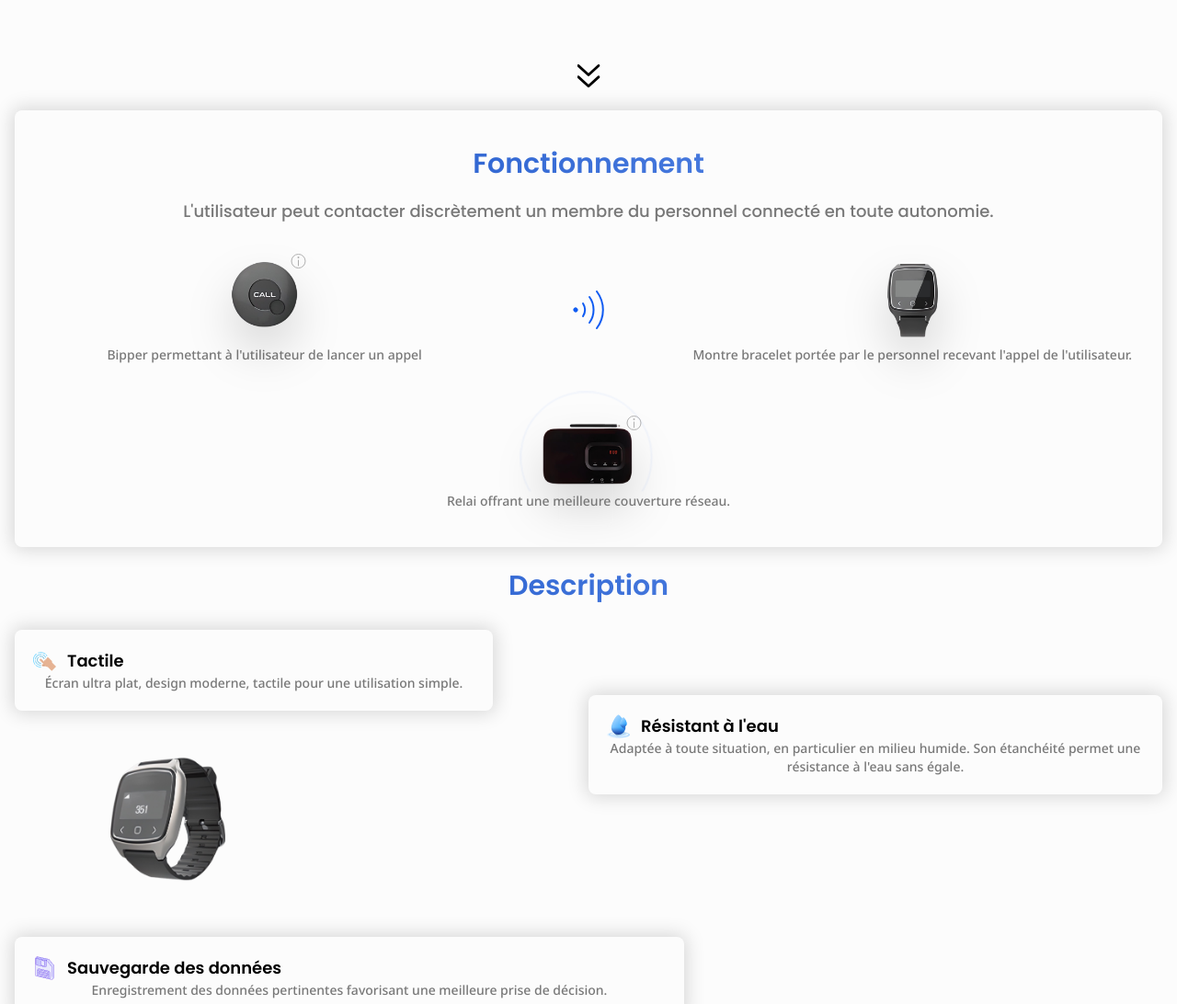
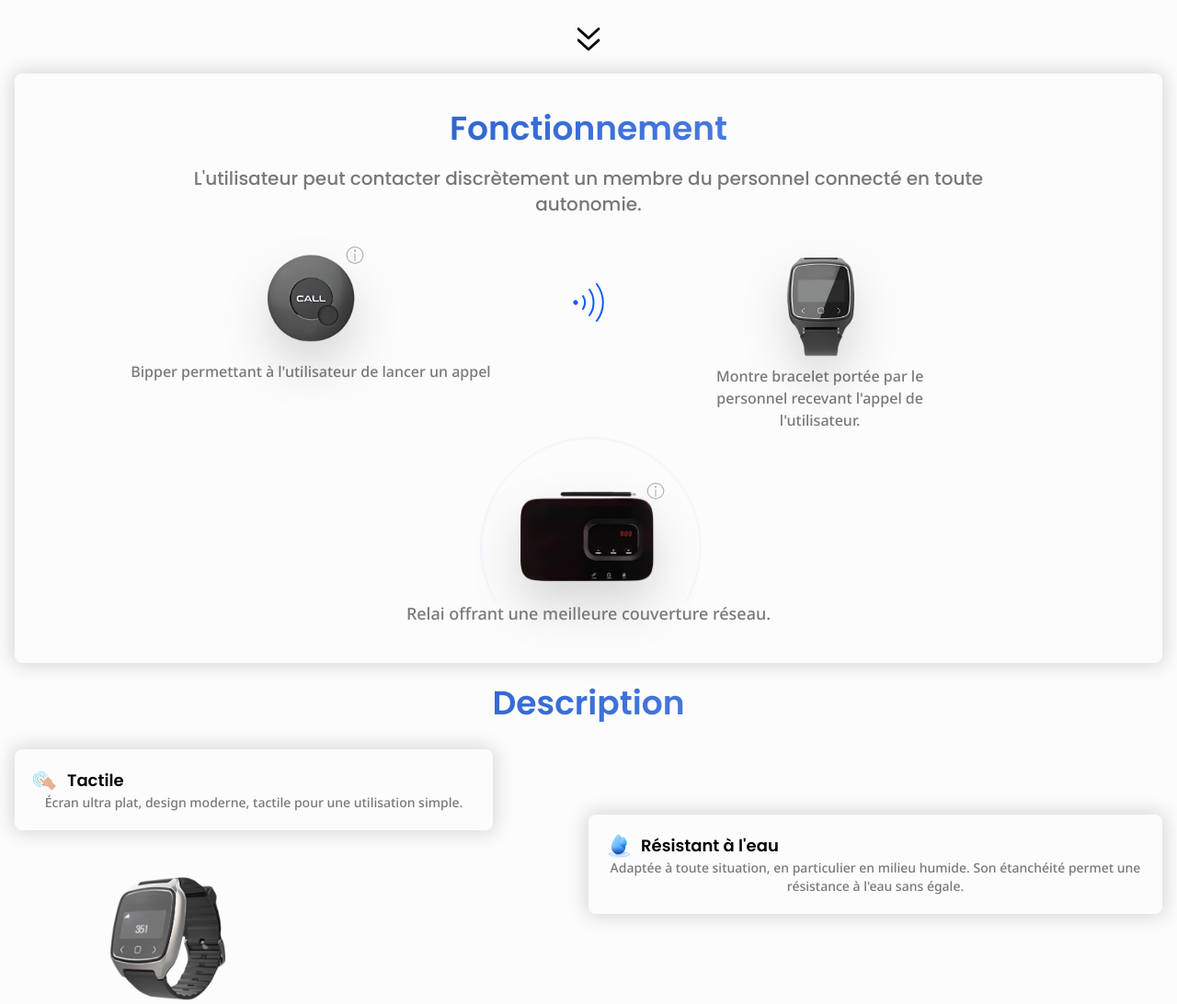
Before and after one commit to LorisQsd/Call-me---WebSite, a website built with Vite: page index.html in a window 1280 px wide. Shown: the part 800-1892 px from the top of the page at 92% size. Built offline with nearby package versions, Linux system fonts and the light colour scheme.

Commit message:
Feature Section - Responsive Tablet

```diff
--- a/index.html
+++ b/index.html
@@ -131,15 +131,15 @@
     </header>
 
     <!-- Be careful concerning the padding top. We want it to be the same of the nav height because of its position behavior (fixed) -->
-    <main class="grow lg:pt-[6rem] p-4">
+    <main class="grow lg:pt-[6rem] p-4 relative">
       <!-- HERO SECTION -->
+      <h2 class="absolute italic top-3 left-3 lg:hidden">CALL ME</h2>
       <section id="home" class="min-h-[95vh] relative max-w-[750px] mx-auto">
-        <h2 class="italic lg:hidden">CALL ME</h2>
 
         <img
           src="/src/assets/images/watch_SB700_presentation.webp"
           alt="Montre Call Me"
-          class="w-[225px] md:w-[300px] drop-shadow-2xl block mx-auto my-[5vh]"
+          class="w-[225px] md:w-[300px] drop-shadow-2xl block mx-auto py-[10vh]"
         />
 
         <h1 class="text-center md:text-5xl">Solution D'Appel</h1>
@@ -170,28 +170,29 @@
         class="relative px-5 py-10 mt-6 overflow-hidden rounded-lg shadow-section"
       >
         <h2 class="text-center text-gradient">Fonctionnement</h2>
-        <h3 class="mt-5 text-lg font-medium text-center text-secondary-800">
+        <h3 class="mt-5 text-lg font-medium text-center md:max-w-[75%] mx-auto md:text-xl text-secondary-800">
           L&apos;utilisateur peut contacter discrètement un membre du personnel
           connecté en toute autonomie.
         </h3>
 
         <!-- BIPPER & WATCH CONTAINER -->
-        <div class="grid grid-cols-12 mt-10 justify-items-center">
+        <div class="grid grid-cols-12 mt-10 md:text-md justify-items-center">
           <!-- BIPPER CONTAINER -->
-          <div class="col-span-5">
+          <div class="col-span-5 md:col-start-2 md:col-end-6">
             <div class="relative m-auto w-fit">
+              <!-- INFO ICON -->
               <img
                 src="src/assets/icons/light_info.svg"
                 alt="info icon"
-                class="absolute -top-2 -right-2"
+                class="absolute -top-2 -right-2 md:w-[20px]"
               />
               <img
                 src="src/assets/images/ST3002_BIP_1.webp"
-                class="w-[75px] drop-shadow-2xl mb-5"
+                class="w-[75px] md:w-[100px] drop-shadow-2xl mb-5"
                 alt="Bipper"
               />
             </div>
-            <p class="text-sm text-center">
+            <p class="text-center">
               Bipper permettant à l'utilisateur de lancer un appel
             </p>
           </div>
@@ -199,18 +200,18 @@
           <img
             src="src/assets/icons/ondes.svg"
             alt="Ondes"
-            class="col-span-2 mt-8"
+            class="col-span-2 mt-8 md:col-start-6 md:col-end-8"
           />
 
           <!-- WATCH CONTAINER -->
-          <div class="col-span-5">
+          <div class="col-span-5 md:col-start-8 md:col-end-11">
             <img
               src="src/assets/images/watch_SB700_face_1.webp"
               alt="Montre de face"
-              class="w-[60px] mb-2 mx-auto drop-shadow-2xl"
+              class="w-[60px] md:w-[80px] mb-2 mx-auto drop-shadow-2xl"
             />
 
-            <p class="text-sm text-center">
+            <p class="text-center">
               Montre bracelet portée par le personnel recevant l&apos;appel de
               l&apos;utilisateur.
             </p>
@@ -222,21 +223,21 @@
           <div class="relative mx-auto w-fit">
             <!-- ANIMATION PULSE -->
             <div
-              class="absolute border-[1px] border-primary-400 border-solid w-[75px] aspect-square rounded-full left-[10%] pulse__animate delay1 opacity-0"
+              class="absolute border-[1px] border-primary-400 border-solid w-[75px] md:w-[125px] aspect-square rounded-full left-[10%] pulse__animate delay1 opacity-0"
             >
               <div
                 class="absolute bottom-0 w-full h-full rounded-lg top-3/4 bg-main"
               ></div>
             </div>
             <div
-              class="absolute border-[1px] border-primary-400 border-solid w-[75px] aspect-square rounded-full left-[10%] pulse__animate delay2 opacity-0"
+              class="absolute border-[1px] border-primary-400 border-solid w-[75px] md:w-[125px] aspect-square rounded-full left-[10%] pulse__animate delay2 opacity-0"
             >
               <div
                 class="absolute bottom-0 w-full h-full rounded-lg top-3/4 bg-main"
               ></div>
             </div>
             <div
-              class="absolute border-[1px] border-primary-400 border-solid w-[75px] aspect-square rounded-full left-[10%] pulse__animate delay3 opacity-0"
+              class="absolute border-[1px] border-primary-400 border-solid w-[75px] md:w-[125px] aspect-square rounded-full left-[10%] pulse__animate delay3 opacity-0"
             >
               <div
                 class="absolute bottom-0 w-full h-full rounded-lg top-3/4 bg-main"
@@ -245,15 +246,16 @@
             <img
               src="src/assets/images/relai_hq_1.webp"
               alt="Relai"
-              class="drop-shadow-2xl w-[100px] mt-[8vh]"
+              class="drop-shadow-2xl w-[100px] md:w-[150px] mt-[8vh]"
             />
+            <!-- INFO ICON -->
             <img
               src="src/assets/icons/light_info.svg"
               alt="info icon"
-              class="absolute -top-2 -right-2"
+              class="absolute -top-2 -right-2 md:w-[20px]"
             />
           </div>
-          <p class="relative mt-2 text-sm text-center">
+          <p class="relative mt-2 text-sm text-center md:mt-5 md:text-lg">
             Relai offrant une meilleure couverture réseau.
           </p>
         </div>
--- a/src/styles/index.css
+++ b/src/styles/index.css
@@ -27,7 +27,7 @@
     @apply text-4xl;
   }
   h2 {
-    @apply text-3xl
+    @apply text-3xl md:text-4xl
   }
   p {
     @apply font-medium text-secondary-800
```
